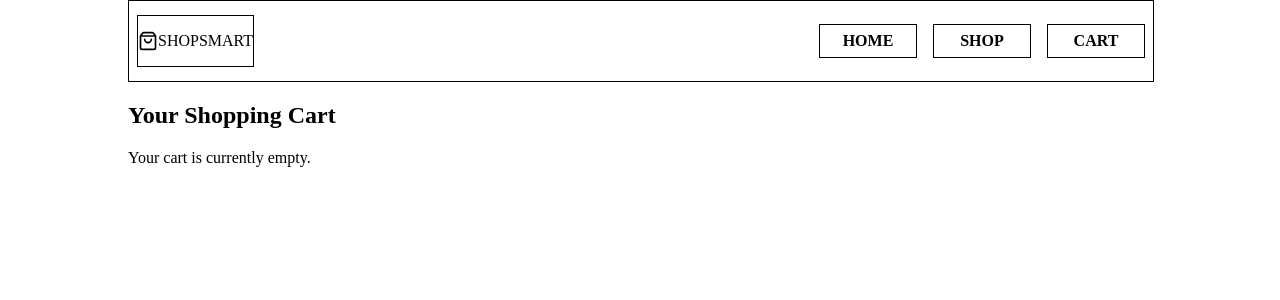
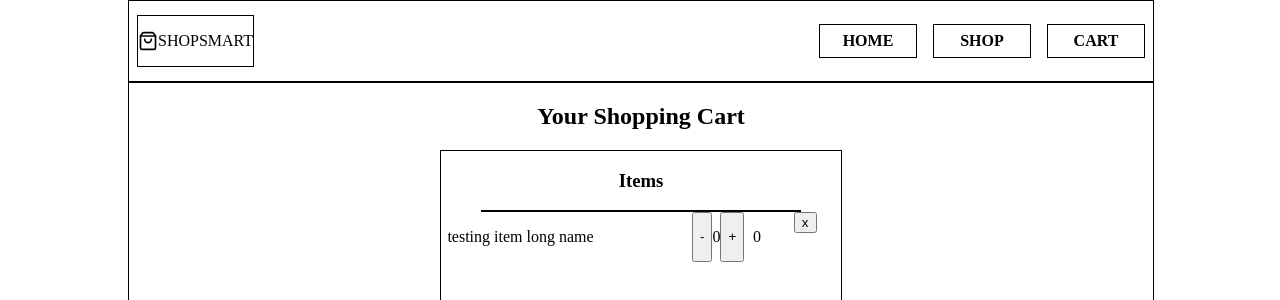
Before and after one commit to SMaseko-dev/shopping-cart, a React (Vite) app: page /cartpage in a window 1280 px wide. Shown: the top 300 px of the page. Built offline with nearby package versions, Linux system fonts and the light colour scheme.

Commit message:
products can be saved into localstorage
started modifying cartpage, added abit of structure

```diff
--- /dev/null
+++ b/src/pages/Cartpage.css
@@ -0,0 +1,49 @@
+#cart-title{
+    text-align: center;
+}
+
+#cartpage-container{
+    border: 1px solid black;
+    width: 100%;
+    height: 39rem;
+    display: flex;
+    flex-direction: column;
+    align-items: center;
+}
+
+#cart-container{
+    border: 1px solid black;
+    display: grid;
+    grid-template-rows: 1fr 7fr;
+    height: 30rem;
+    width: 25rem;
+}
+
+#name-text{
+    text-align: center;
+}
+
+#border-line{
+    height: 0.1rem;
+    width: 80%;
+    margin-left: auto;
+    margin-right: auto;
+    background-color: black;
+    align-items: center;
+}
+
+#order-item{
+    display: grid;
+    grid-template-columns: 6fr 1.5fr 1fr 1fr;
+    margin-left: 0.4rem;
+    margin-right: 0.4rem;
+}
+
+#id-text{
+    display: none;
+}
+
+#quantity-buttons{
+    display: flex;
+    flex-direction: row;
+}
--- a/src/pages/Cartpage.jsx
+++ b/src/pages/Cartpage.jsx
@@ -1,12 +1,48 @@
+import "./Cartpage.css"
 import Navbar from "../components/Navbar.jsx";
 
 export default function Cartpage() {
+
+    function Cart(){
+        return (
+            <>
+            <div id="cart-container">
+                <div id="heading-container">
+                    <div id="name-container">
+                        <h3 id="name-text">Items </h3>
+                        <div id="border-line"></div>
+                    </div>
+                </div>
+                <div id="items-container">
+                    <div id="order-item">
+                        <p id="id-text">01</p>
+                        <p id="item-name">testing item long name</p>
+                        <div id="quantity-buttons">
+                            <button type="button">-</button>
+                            <div id="quantity-box">
+                                <p id="quantity-text">0</p>
+                            </div>
+                            <button type="button">+</button>
+                        </div>
+                        <div id="item-total-container">
+                            <p id="item-total-text">0</p>
+                        </div>
+                        <div id="remove-btn-container">
+                            <button type="button">x</button>
+                        </div>
+                    </div>
+                </div>
+            </div>
+            </>
+        )
+    }
+
     return (
         <>
         <Navbar />
-        <div id="cart-container">
+        <div id="cartpage-container">
             <h2 id="cart-title">Your Shopping Cart</h2>
-            <p id="cart-empty-message">Your cart is currently empty.</p>
+                <Cart />
         </div>
         </>
     );
--- a/src/pages/Shoppingpage.jsx
+++ b/src/pages/Shoppingpage.jsx
@@ -5,8 +5,6 @@ import { useState, useEffect } from "react";
 
 export default function Shoppingpage() {
     const [productInfo, setProductInfo] = useState([]);
-    const [cartItems, setCartItems] = useState([]);
-
 
     // Fetch product data from multiple URLs on component mount
     useEffect (() => {
@@ -48,6 +46,20 @@ export default function Shoppingpage() {
             setCountProduct(Number(event.target.value));
         }
 
+        //add to cart(local storage)
+        function saveToLocalStorage() {
+            const item = [
+                {
+                    id: id,
+                    name: name,
+                    price: price,
+                    quantity: countProduct
+                }
+            ];
+
+            localStorage.setItem(`cartItem${id}`, JSON.stringify(item));
+        }
+
         return (
             <div className="product-card" key={id}>
                 <div id="img-container">
@@ -58,7 +70,7 @@ export default function Shoppingpage() {
                     <p className="product-price">${price}</p>
                 </div>
                 <div id="button-quantity-container">
-                    <button className="add-to-cart-button">Add to Cart</button>
+                    <button className="add-to-cart-button" onClick={saveToLocalStorage}>Add to Cart</button>
                     <div id="quantity-btns">
                         <button className="quantity-btn" id="decrease-btn" onClick={handleDecrement}>-</button>
                         <input type="number" name="" className="quantity-input" id={`${name}-quantity`} value={countProduct} onChange={handleChange} />
@@ -74,12 +86,12 @@ export default function Shoppingpage() {
     const listProducts = productInfo.map((product) =>
         <Product
             key={product.id}
+            id={product.id}
             name={product.title}
             imageUrl={product.image}
             price={product.price}
         />
     )
-
 
     return (
         <>
```
